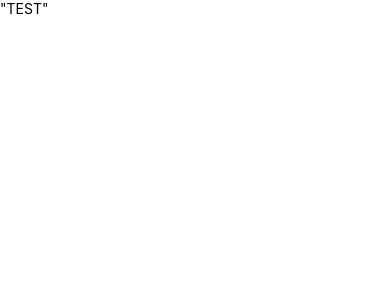
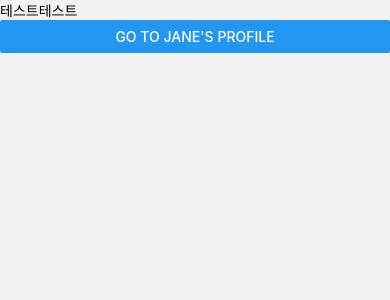
Before and after one commit to Hooooni98/RN_practice, a React Native app in the folder practice_project/: screen / in a window 390 px wide. Shown: the top 300 px of the page. Built offline with nearby package versions, Linux system fonts and the light colour scheme.

Commit message:
[002] add include project skills

```diff
--- a/practice_project/App.js
+++ b/practice_project/App.js
@@ -5,16 +5,49 @@
   StatusBar,
   StyleSheet,
   Text,
+  Button,
   useColorScheme,
   View,
 } from 'react-native';
+import {NavigationContainer} from '@react-navigation/native';
+import {createNativeStackNavigator} from '@react-navigation/native-stack';
+import {SafeAreaProvider} from 'react-native-safe-area-context';
+
+const Stack = createNativeStackNavigator();
+
+function HomeScreen({navigation}) {
+  return (
+    <View>
+      <Text>테스트테스트</Text>
+      <Button
+        title="Go to Jane's profile"
+        onPress={() => navigation.navigate('Profile', {name: 'Jane'})}
+      />
+    </View>
+  );
+}
+class Main extends Component {
+  render() {
+    return (
+      <NavigationContainer>
+        <Stack.Navigator screenOptions={{headerShown: false}}>
+          <Stack.Screen name="Home" component={HomeScreen} />
+        </Stack.Navigator>
+      </NavigationContainer>
+    );
+  }
+}
 
 class App extends Component {
   render() {
     return (
-      <SafeAreaView>
-        <Text>"TEST"</Text>
-      </SafeAreaView>
+      <SafeAreaProvider>
+        <NavigationContainer>
+          <Stack.Navigator screenOptions={{headerShown: false}}>
+            <Stack.Screen name="Home" component={HomeScreen} />
+          </Stack.Navigator>
+        </NavigationContainer>
+      </SafeAreaProvider>
     );
   }
 }
```
Also changed, not shown: practice_project/package.json (+6 -1 lines).
